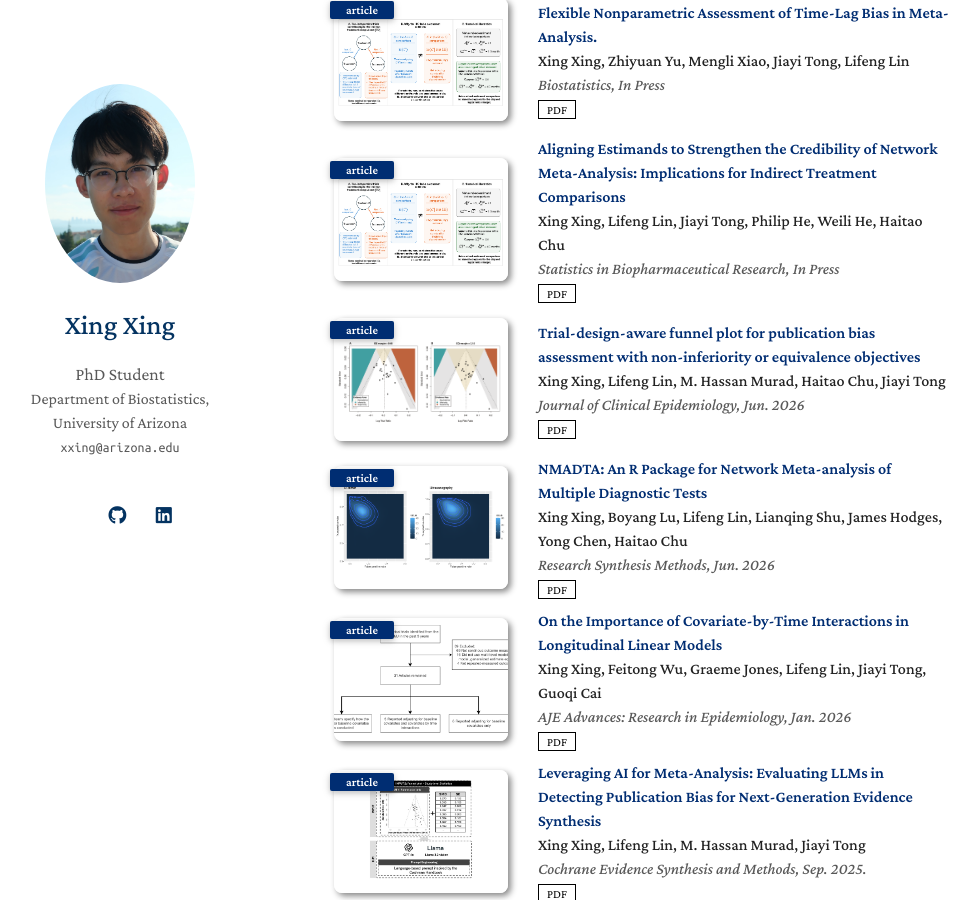
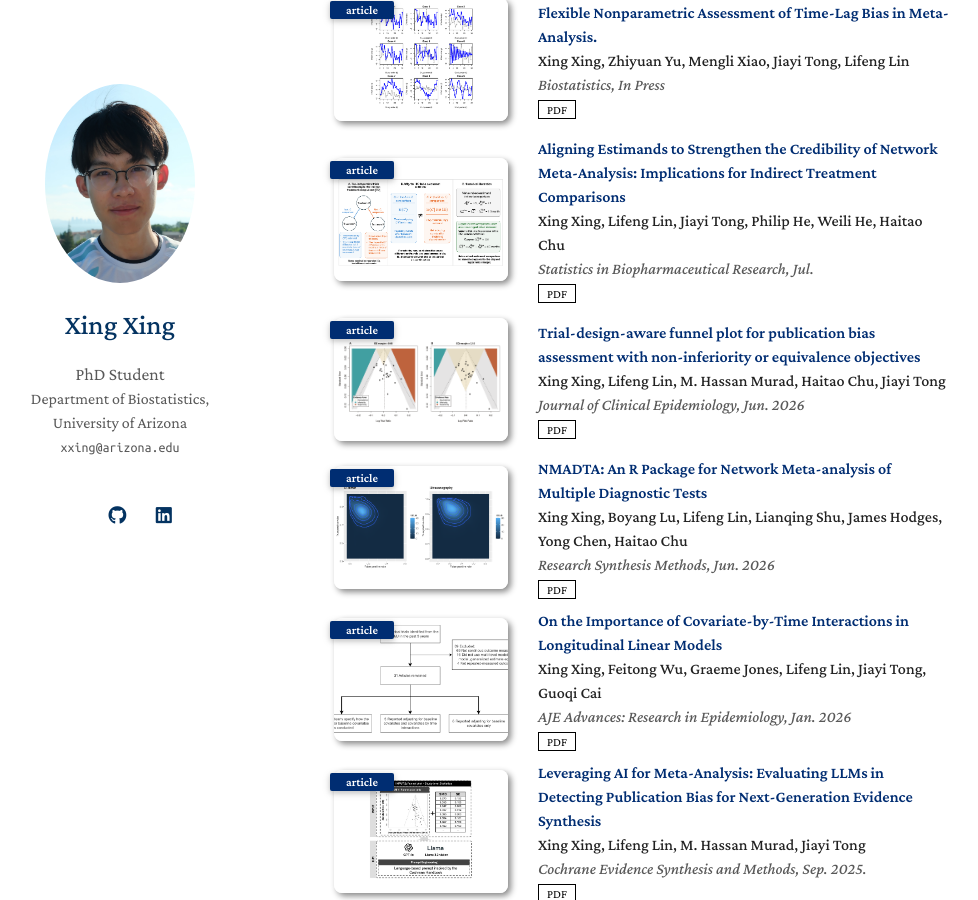
Before and after one commit to KevinXing3/kevinXing3.github.io, a Jekyll site: the page built from index.md, in a window 1280 px wide and 900 px high, scrolled down 479 px. Shown: the whole window, without its empty margins (156-1134 px from the left). Built offline with Jekyll 4.4.1, drawn with Linux system fonts in a browser that asks for light colours; nearby versions of some CDN libraries; a style sheet for code colours, icons or effects is not loaded; our own code applies the rules of GitHub Pages for plain Markdown files.

Commit message:
Update project.md

```diff
--- a/_includes/project.md
+++ b/_includes/project.md
@@ -6,7 +6,7 @@
 <li>
 <div class="pub-row">
   <div class="col-sm-3 abbr" style="position: relative;padding-right: 15px;padding-left: 15px;">
-    <img src="assets/img/NMA.png" class="teaser img-fluid z-depth-1">
+    <img src="assets/img/BIOSTS.png" class="teaser img-fluid z-depth-1">
     <abbr class="badge">article</abbr>
   </div>
 
@@ -31,7 +31,7 @@
   <div class="col-sm-9" style="position: relative;padding-right: 15px;padding-left: 20px;">
     <div class="title"><a href="https://academic.oup.com/aje/advance-article-abstract/doi/10.1093/aje/kwaf229/8285372?redirectedFrom=fulltext" style="color:#002D72"> Aligning Estimands to Strengthen the Credibility of Network Meta-Analysis: Implications for Indirect Treatment Comparisons</a></div>
     <div class="author"><strong>Xing Xing, Lifeng Lin, Jiayi Tong, Philip He, Weili He, Haitao Chu </strong></div>
-    <div class="periodical"><em>Statistics in Biopharmaceutical Research, In Press</em></div>
+    <div class="periodical"><em>Statistics in Biopharmaceutical Research, Jul.</em></div>
     <div class="links">
       <a href="https://academic.oup.com/aje/advance-article-abstract/doi/10.1093/aje/kwaf229/8285372?redirectedFrom=fulltext" class="btn btn-sm z-depth-0" role="button" target="_blank" style="font-size:12px;">PDF</a>
     </div>
```
